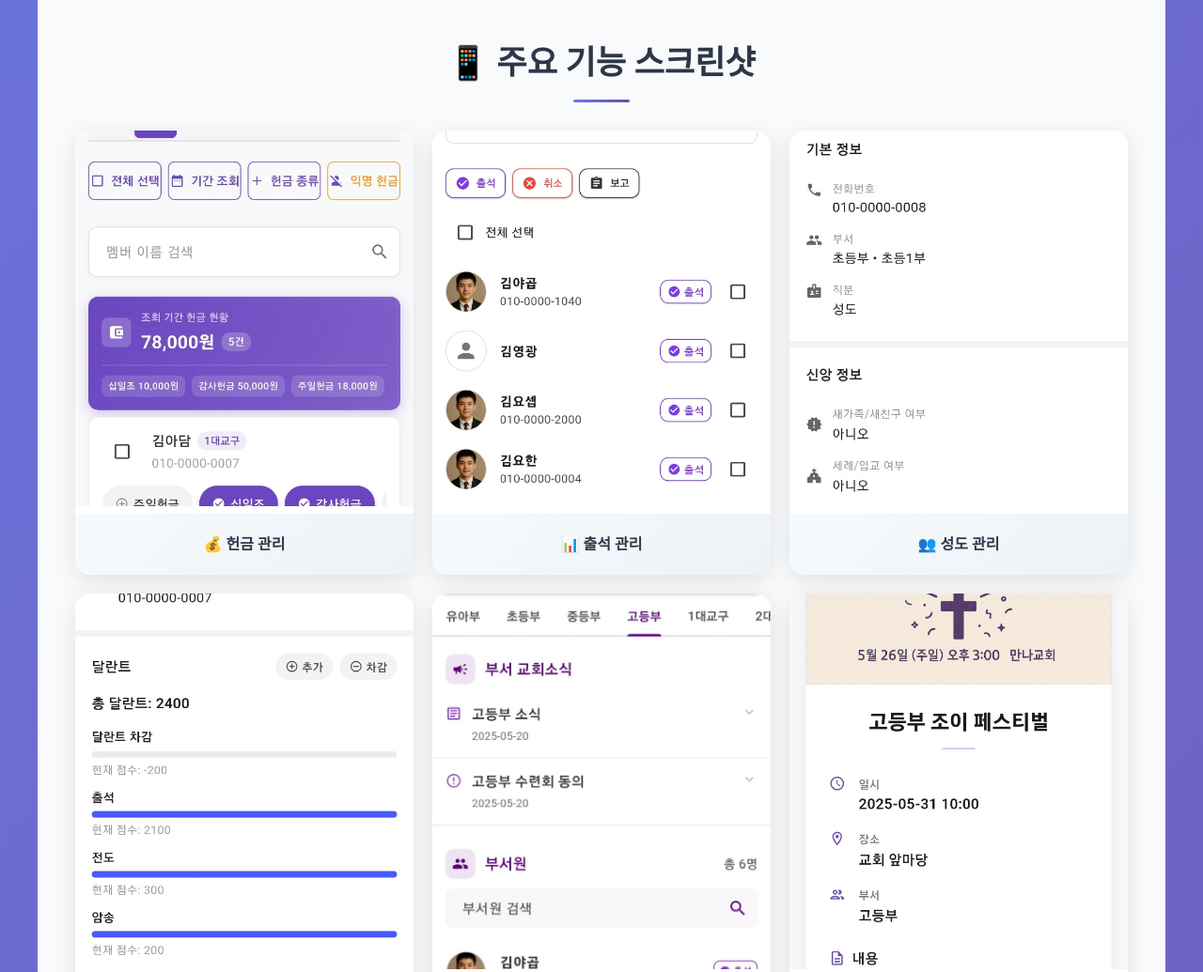
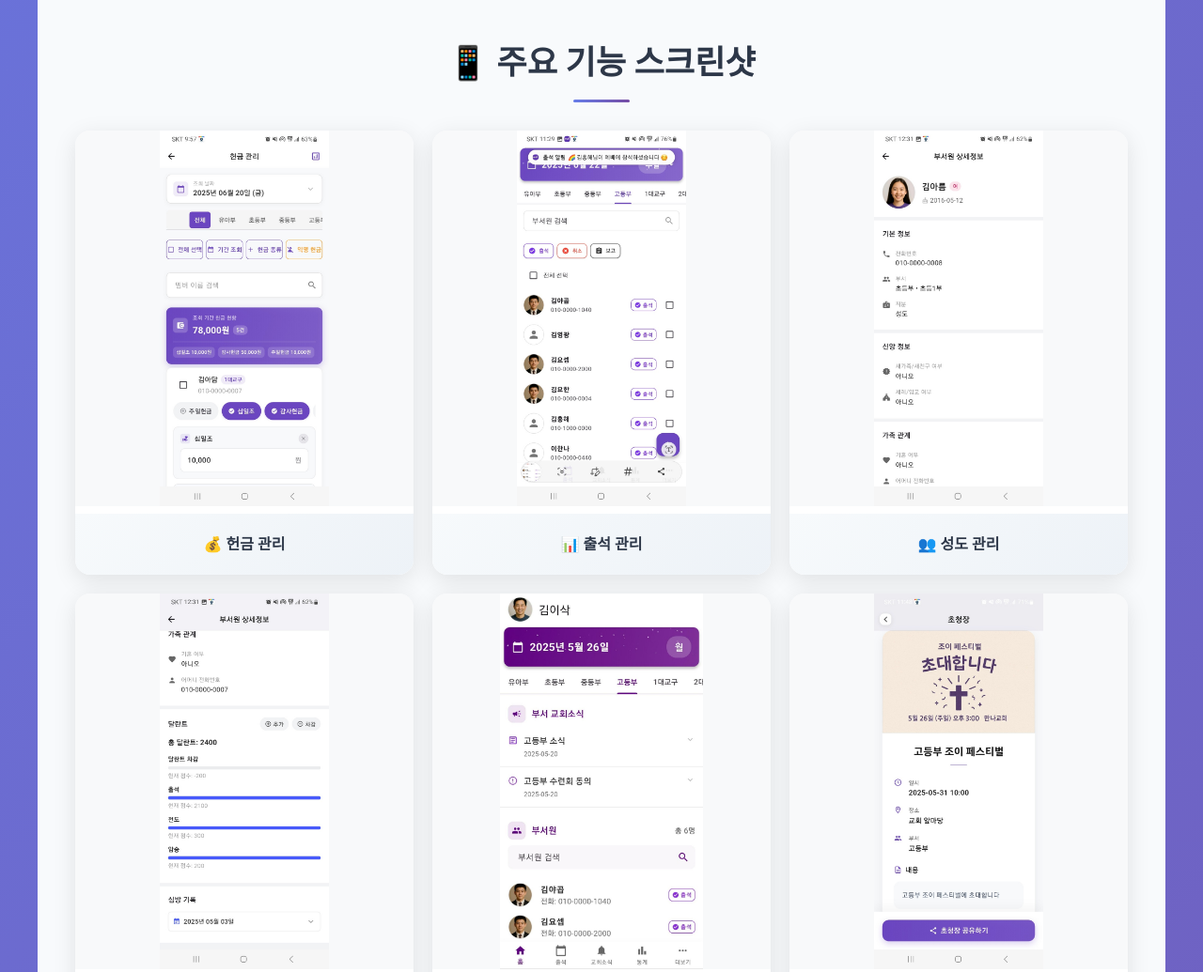
Before and after one commit to manna-cms/manna-cms.github.io, a plain HTML site: page manna.html in a window 1280 px wide. Shown: the part 1920-2955 px from the top of the page at 94% size. Drawn offline with Linux system fonts and the light colour scheme.

Commit message:
Update manna.html

```diff
--- a/manna.html
+++ b/manna.html
@@ -265,7 +265,9 @@
         .screenshot-card img {
             width: 100%;
             height: 400px;
-            object-fit: cover;
+            object-fit: contain;
+            object-position: center;
+            background-color: #f8f9fa;
         }
 
         .screenshot-card h4 {
```
